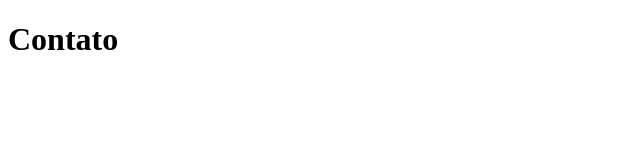
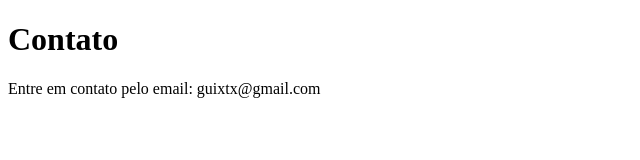
Before and after one commit to guilhermeAbbenante/sistema-de-cadastro, a plain HTML site: page contato.html in a window 1280 px wide. Shown: the whole page, without its empty margins (0-640 px from the left). Drawn offline with Linux system fonts and the light colour scheme.

Commit message:
adicionando um email de contato

```diff
--- a/contato.html
+++ b/contato.html
@@ -8,5 +8,6 @@
 </head>
 <body>
     <h1>Contato</h1>
+    <p>Entre em contato pelo email: guixtx@gmail.com</p>
 </body>
 </html>
```
